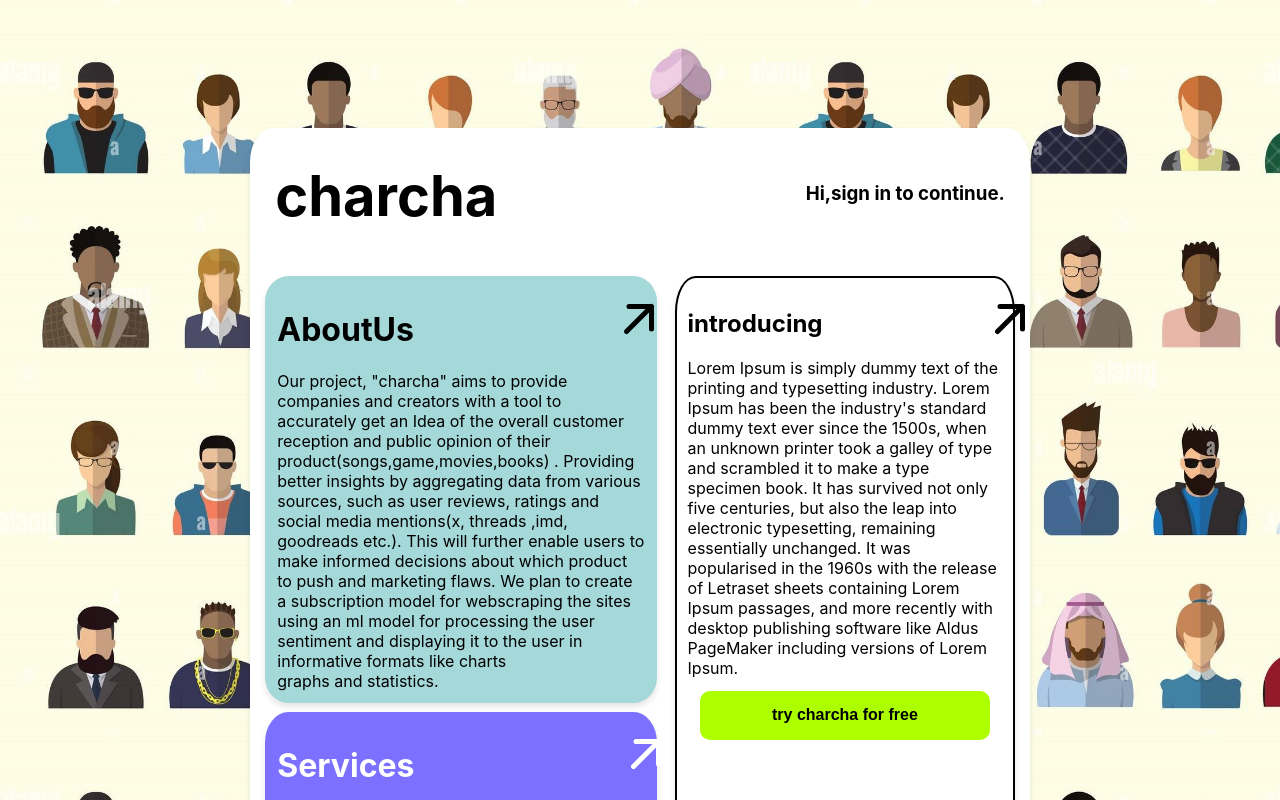
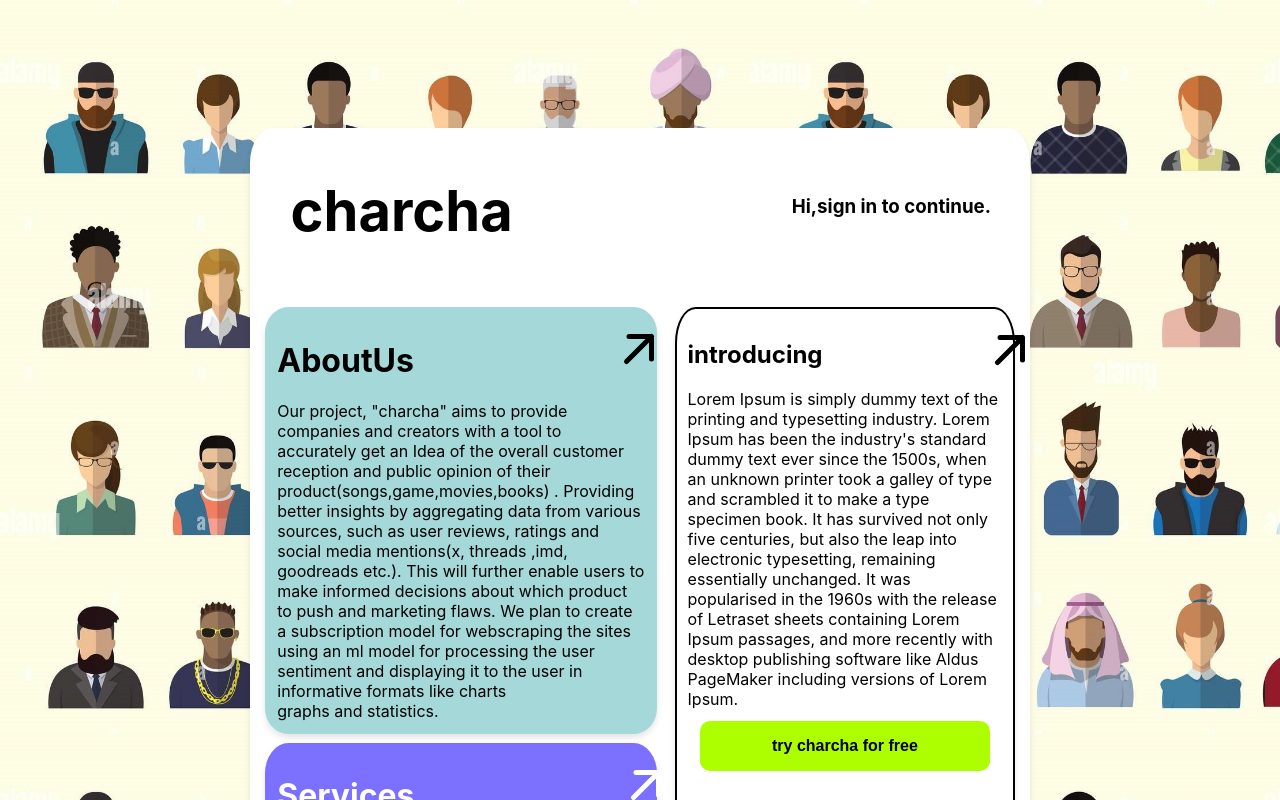
Before and after one commit to Hack-projs/charcha, a React (Create React App) app in the folder FRONTEND/: page / in a window 1280 px wide. Shown: the top 800 px of the page. Built offline with nearby package versions, Linux system fonts and the light colour scheme.

Commit message:
fix : sign in

```diff
--- a/FRONTEND/src/App.js
+++ b/FRONTEND/src/App.js
@@ -1,7 +1,6 @@
 import React from 'react';
 import { Routes, Route } from 'react-router-dom'; // Import Routes and Route
 import Home from './components/home';
-import Login from './components/login';
 import Profile from './components/profile';
 function App() {
   return (
--- a/FRONTEND/src/components/home.js
+++ b/FRONTEND/src/components/home.js
@@ -4,15 +4,14 @@ import { Link } from 'react-router-dom';
 import arrowB from '../arrow-up-right-svgrepo-com.svg';
 import arrowW from '../arrow-up-right-svgrepo-com (1).svg';
 import profileimg from '../components/bakg.png';
-// import User from '../user-circle-svgrepo-com.svg';
 import { jwtDecode } from 'jwt-decode';
 
 const google = window.google;
 
 function Home() {
   const [isGoogleScriptLoaded, setIsGoogleScriptLoaded] = useState(false);
-
   const [user, setUser] = useState({});
+  const [isLoggedIn, setIsLoggedIn] = useState(false);
 
   useEffect(() => {
     const script = document.createElement('script');
@@ -48,12 +47,20 @@ function Home() {
     var userObject = jwtDecode(response.credential);
     console.log(userObject);
     setUser(userObject);
-    document.getElementById("signInDiv").hidden = true;
+    setIsLoggedIn(true);
+    const signInDiv = document.getElementById("signInDiv");
+    if(signInDiv){
+      signInDiv.hidden = true;
+    }
   }
 
-  function handleSignOut(e) {
-    setUser({})
-    document.getElementById("signInDiv").hidden = false;
+  function handleSignOut() {
+    setUser({});
+    setIsLoggedIn(false);
+    const signInDiv = document.getElementById("signInDiv");
+    if(signInDiv){
+      signInDiv.hidden = false;
+    }
   }
 
   return (
@@ -63,14 +70,14 @@ function Home() {
           <div className='border-div'>
             <div className='home-cont'>
               <div className='head-cont'>
-                <div className='sub-head-cont' >
+                <div className='sub-head-cont' style={{padding:"2%"}} >
                   <h1 style={{fontSize:"7vh"}}>charcha</h1>
-                  {user.name ?
+                  {isLoggedIn ? (
                     <div>
-                      <button onClick={(e) => handleSignOut(e)}>Logout</button>
+                      <button onClick={handleSignOut}>Logout</button>
                       <h3 style={{ marginTop: "15%" }}>Hi {user.name}</h3>
                     </div>
-                    :
+                  ) : (
                     <div style={{padding:"5%"}}>
                       <Link to="/login">
                         {/* <img src={User} alt="User Sign In" style={{ height: "50px", marginTop: "2.5%", cursor: "pointer", display: 'flex', flex: 'row-reverse' }} /> */}
@@ -78,7 +85,7 @@ function Home() {
                       <div id="signInDiv" style={{width:"50px"}}></div>
                       <h3 style={{textWrap:"wrap",position:"relative"}}>Hi,sign in to continue.</h3>
                     </div>
-                  }
+                  )}
                 </div>
               </div>
               <div className='rows'>
```
